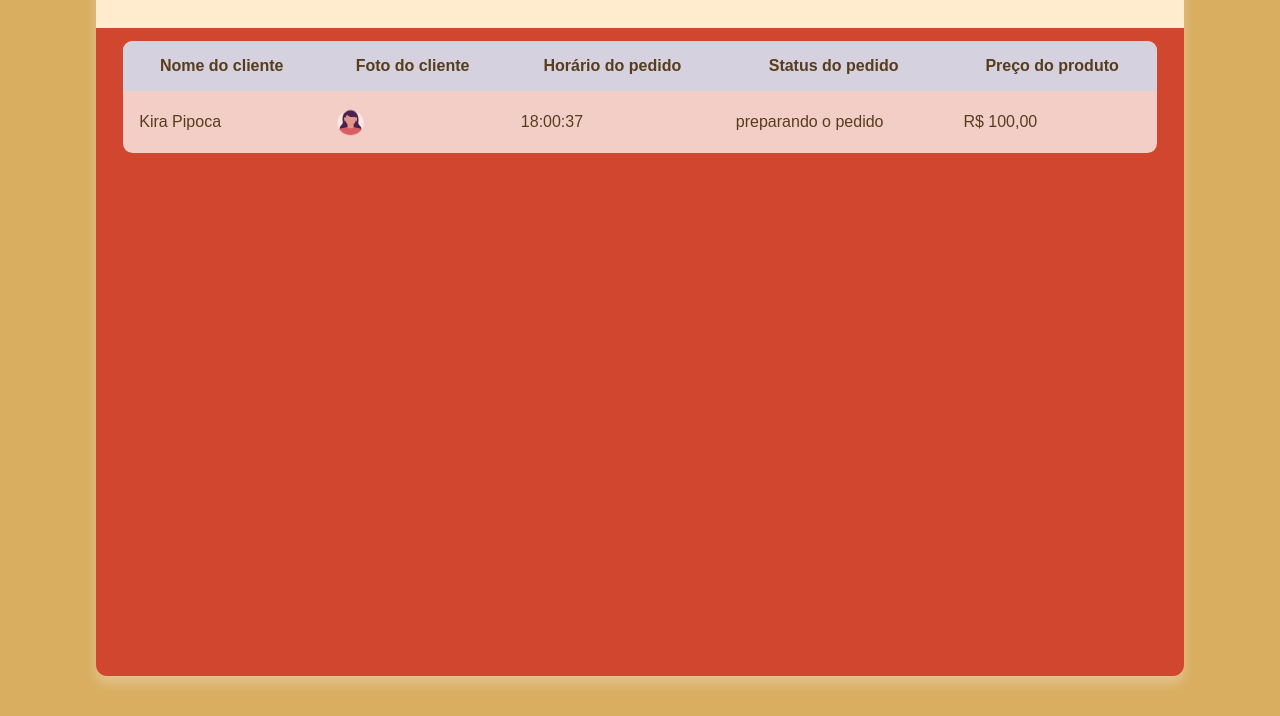
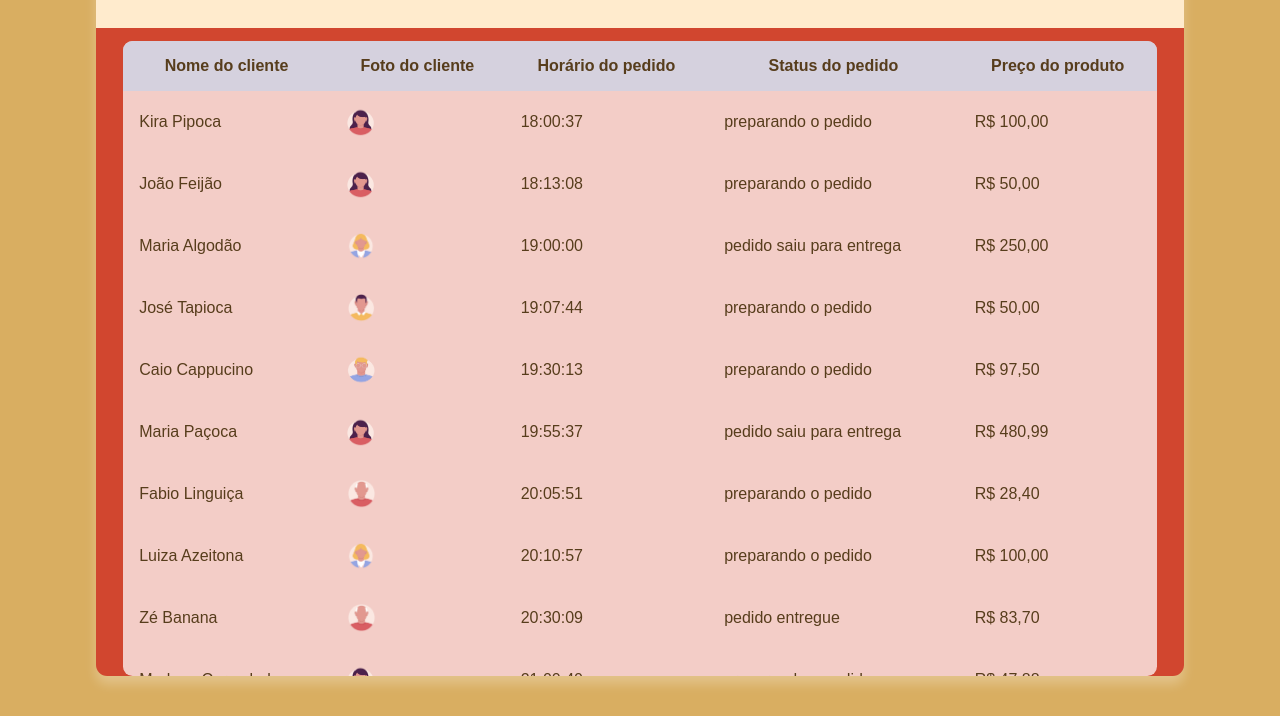
Before and after one commit to ryssaes/tabelaClientes, a plain HTML site: page index.html in a window 1280 px wide. Shown: the part 84-800 px from the top of the page. Drawn offline with Linux system fonts and the light colour scheme; a web font is replaced by a local one.

Commit message:
tabela terminada

```diff
--- a/index.html
+++ b/index.html
@@ -30,6 +30,76 @@
                         <td>preparando o pedido</td>
                         <td>R$ 100,00</td>
                     </tr>
+                    <tr>
+                        <td>João Feijão</td>
+                        <td><img src="imagens/icon_female.png" /></td>
+                        <td>18:13:08</td>
+                        <td>preparando o pedido</td>
+                        <td>R$ 50,00</td>
+                     </tr>
+                     <tr>
+                        <td>Maria Algodão</td>
+                        <td><img src="imagens/icon_female2.png" /></td>
+                        <td>19:00:00</td>
+                        <td>pedido saiu para entrega</td>
+                        <td>R$ 250,00</td>
+                     </tr>
+                     <tr>
+                        <td>José Tapioca</td>
+                        <td><img src="imagens/icon_man.png" /></td>
+                        <td>19:07:44</td>
+                        <td>preparando o pedido</td>
+                        <td>R$ 50,00</td>
+                     </tr>
+                     <tr>
+                        <td>Caio Cappucino</td>
+                        <td><img src="imagens/icon_man2.png" /></td>
+                        <td>19:30:13</td>
+                        <td>preparando o pedido</td>
+                        <td>R$ 97,50</td>
+                     </tr>
+                     <tr>
+                        <td>Maria Paçoca</td>
+                        <td><img src="imagens/icon_female.png" /></td>
+                        <td>19:55:37</td>
+                        <td>pedido saiu para entrega</td>
+                        <td>R$ 480,99</td>
+                     </tr>
+                     <tr>
+                        <td>Fabio Linguiça</td>
+                        <td><img src="imagens/icon_man3.png" /></td>
+                        <td>20:05:51</td>
+                        <td>preparando o pedido</td>
+                        <td>R$ 28,40</td>
+                     </tr>
+                     <tr>
+                        <td>Luiza Azeitona</td>
+                        <td><img src="imagens/icon_female2.png" /></td>
+                        <td>20:10:57</td>
+                        <td>preparando o pedido</td>
+                        <td>R$ 100,00</td>
+                     </tr>
+                     <tr>
+                        <td>Zé Banana</td>
+                        <td><img src="imagens/icon_man3.png" /></td>
+                        <td>20:30:09</td>
+                        <td>pedido entregue</td>
+                        <td>R$ 83,70</td>
+                     </tr>
+                     <tr>
+                        <td>Marlene Carambola</td>
+                        <td><img src="imagens/icon_female.png" /></td>
+                        <td>21:00:40</td>
+                        <td>preparando o pedido</td>
+                        <td>R$ 47.88</td>
+                     </tr>
+                     <tr>
+                        <td>Nilce Abóbora</td>
+                        <td><img src="imagens/icon_female2.png" /></td>
+                        <td>21:40:29</td>
+                        <td>preparando o pedido</td>
+                        <td>R$ 59,25</td>
+                     </tr>
                 </tbody>
             </table>
         </section>
--- a/style.css
+++ b/style.css
@@ -52,7 +52,6 @@ td > img {
     height: 30px;
     margin-right: .5rem;
     border-radius: 50%;
-
     vertical-align: middle;
 }
 
```
